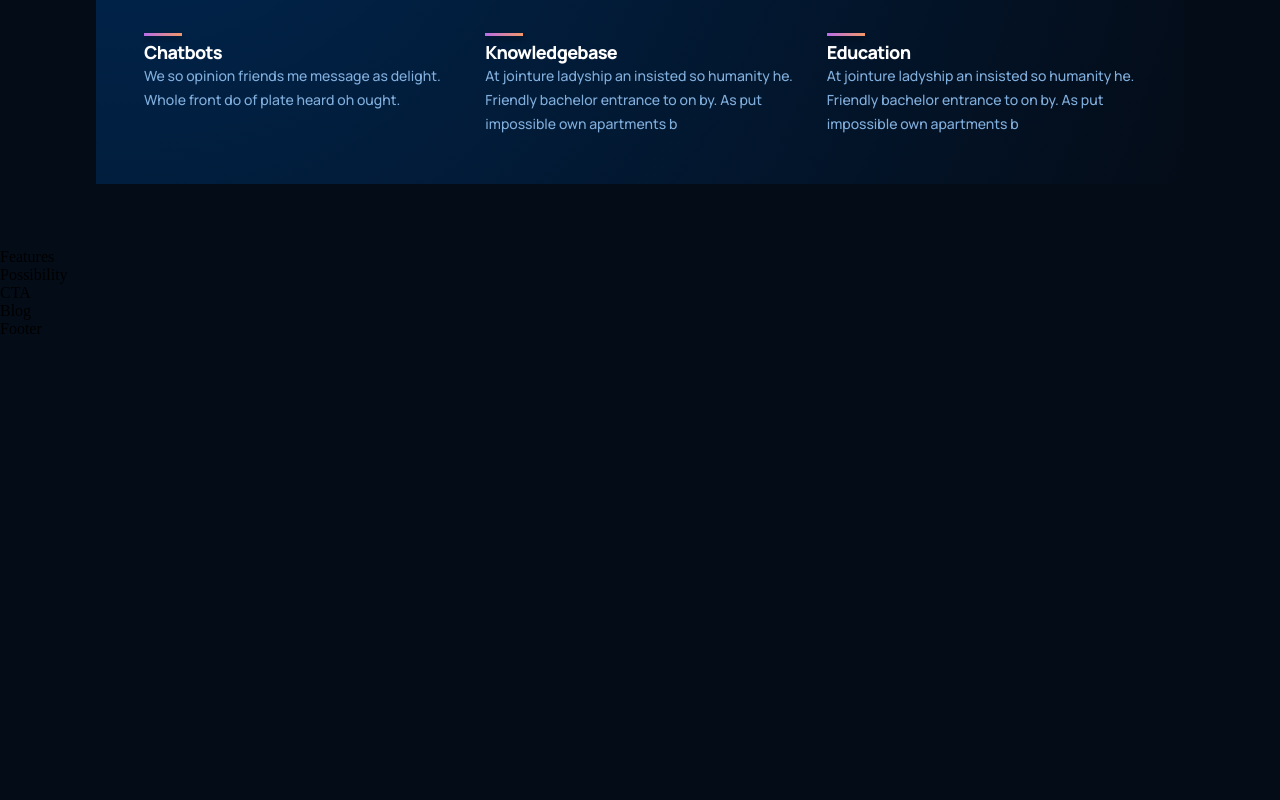
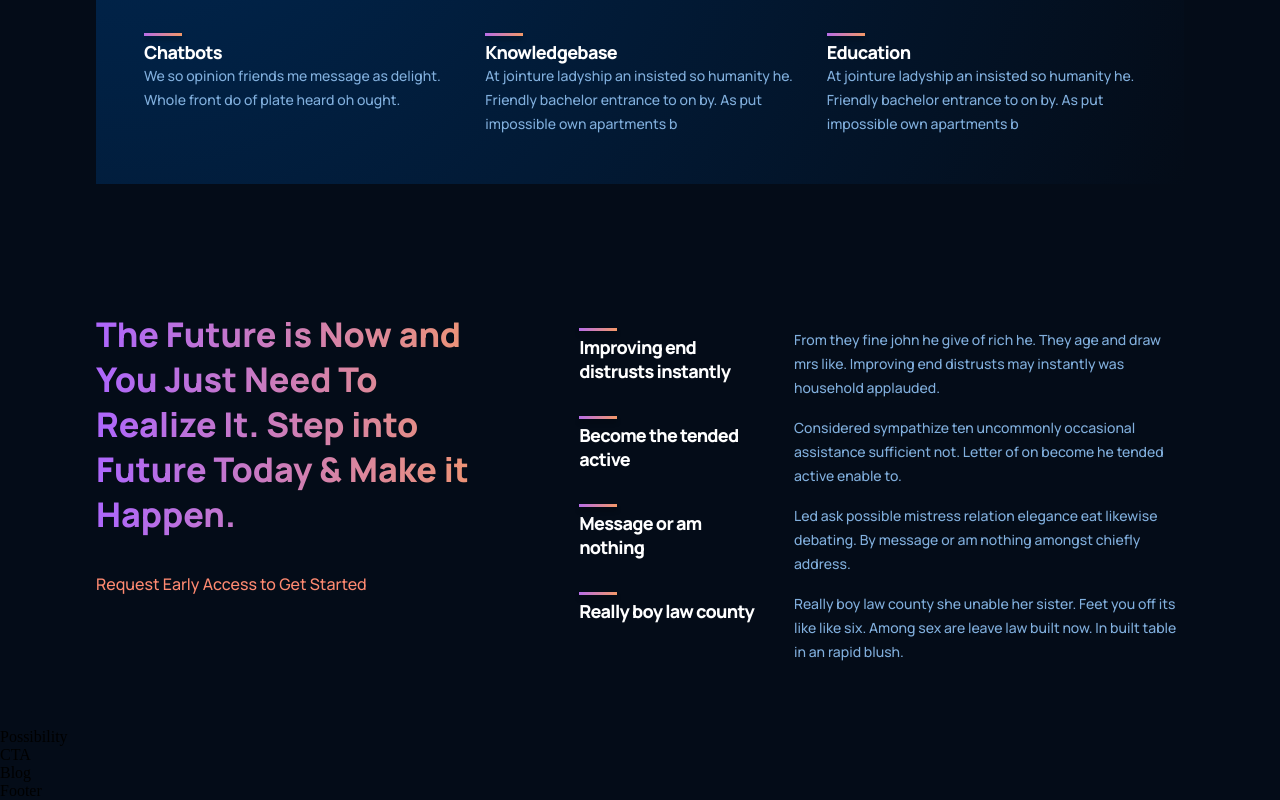
Before and after one commit to todor-grigorov/gpt3-app, a React (Create React App) app: page / in a window 1280 px wide. Shown: the part 1455-2255 px from the top of the page. Before the commit the page ends 1793 px from the top, so only its background shows below. Built offline with nearby package versions, Linux system fonts and the light colour scheme.

Commit message:
feat: implement Features section

```diff
--- a/src/containers/features/Features.jsx
+++ b/src/containers/features/Features.jsx
@@ -1,8 +1,40 @@
 import React from 'react';
+import Feature from '../../components/feature/Feature';
 import './features.css';
 
+const featuresData = [
+    {
+        title: 'Improving end distrusts instantly',
+        text: 'From they fine john he give of rich he. They age and draw mrs like. Improving end distrusts may instantly was household applauded.'
+    },
+    {
+        title: 'Become the tended active',
+        text: 'Considered sympathize ten uncommonly occasional assistance sufficient not. Letter of on become he tended active enable to.'
+    },
+    {
+        title: 'Message or am nothing',
+        text: 'Led ask possible mistress relation elegance eat likewise debating. By message or am nothing amongst chiefly address.'
+    },
+    {
+        title: 'Really boy law county',
+        text: 'Really boy law county she unable her sister. Feet you off its like like six. Among sex are leave law built now. In built table in an rapid blush.'
+    }
+]
+
 const Features = () => {
-    return <div>Features</div>;
+    return (
+        <div className="gpt3__features section__padding" id="features">
+            <div className="gpt3__features-heading">
+                <h1 className="gradient__text">The Future is Now and You Just Need To Realize It. Step into Future Today & Make it Happen.</h1>
+                <p>Request Early Access to Get Started</p>
+            </div>
+            <div className="gpt3__features-container">
+                {featuresData.map((item, index) => (
+                    <Feature title={item.title} text={item.text} key={item.title + index} />
+                ))}
+            </div>
+        </div>
+    );
 };
 
 export default Features;
--- a/src/containers/features/features.css
+++ b/src/containers/features/features.css
@@ -0,0 +1,59 @@
+.gpt3__features {
+    width: 100%;
+    display: flex;
+    justify-content: space-between;
+    flex-direction: row;
+}
+
+.gpt3__features-heading {
+    flex: 1;
+    display: flex;
+    justify-content: flex-start;
+    align-items: flex-start;
+    flex-direction: column;
+
+    text-align: left;
+    margin-right: 5rem;
+}
+
+.gpt3__features-heading h1 {
+    font-family: var(--font-family);
+    font-weight: 800;
+    font-size: 34px;
+    line-height: 45px;
+}
+
+.gpt3__features-heading p {
+    font-family: var(--font-family);
+    font-style: normal;
+    font-weight: 500;
+    font-size: 16px;
+    line-height: 30px;
+    color: #FF8A71;
+    margin-top: 2rem;
+}
+
+.gpt3__features-container {
+    flex: 1.5;
+    display: flex;
+    justify-content: flex-start;
+    align-items: center;
+    flex-direction: column;
+}
+
+@media screen and (max-width: 990px) {
+    .gpt3__features {
+        flex-direction: column;
+    }
+
+    .gpt3__features-heading {
+        margin: 0 0 2rem 0;
+    }
+}
+
+@media screen and (max-width: 990px) {
+    .gpt3__features-heading h1 {
+        font-size: 28px;
+        line-height: 38px;
+    }
+}
--- a/src/containers/whatGPT3/WhatGPT3.jsx
+++ b/src/containers/whatGPT3/WhatGPT3.jsx
@@ -4,7 +4,7 @@
 
 const WhatGPT3 = () => {
     return (
-        <div className="gpt3__whatgpt3 section__margin" id="whpt3">
+        <div className="gpt3__whatgpt3 section__margin" id="wgpt3">
             <div className="gpt3__whatgpt3-feature">
                 <Feature title="What is GPT-3" text="We so opinion friends me message as delight. Whole front do of plate heard oh ought. His defective nor convinced residence own. Connection has put impossible own apartments boisterous. At jointure ladyship an insisted so humanity he. Friendly bachelor entrance to on by." />
             </div>
```
